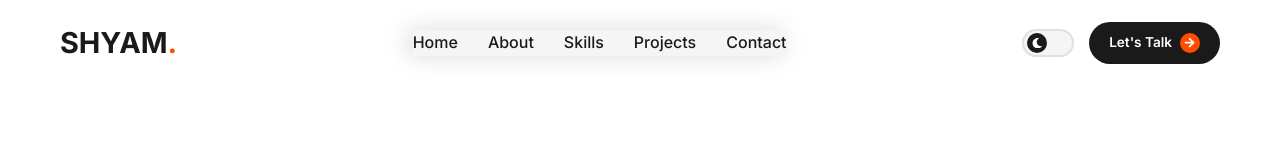
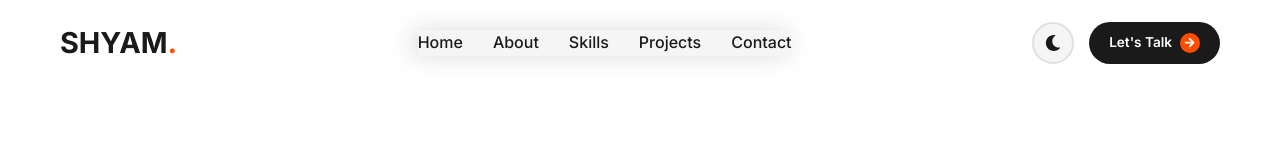
Before and after one commit to ShyamCoder2024/Portfolio, a React (Vite) app: page / in a window 1280 px wide. Shown: the top 160 px of the page. Built offline with nearby package versions, Linux system fonts and the light colour scheme.

Commit message:
Simple theme toggle with smooth fill animation

```diff
--- a/src/components/Header.css
+++ b/src/components/Header.css
@@ -74,50 +74,60 @@
 }
 
 .theme-toggle {
-    background: transparent;
-    border: none;
-    padding: 0;
+    position: relative;
+    width: 42px;
+    height: 42px;
+    border-radius: 50%;
+    background: var(--card-bg);
+    border: 2px solid var(--border-color);
     cursor: pointer;
     flex-shrink: 0;
+    overflow: hidden;
+    transition: all 0.4s cubic-bezier(0.4, 0, 0.2, 1);
 }
 
-.toggle-track {
-    display: flex;
-    align-items: center;
-    width: 52px;
-    height: 28px;
-    background: var(--card-bg);
-    border: 2px solid var(--border-color);
-    border-radius: 20px;
-    padding: 3px;
-    transition: all 0.3s cubic-bezier(0.4, 0, 0.2, 1);
+.theme-toggle::before {
+    content: '';
+    position: absolute;
+    top: 50%;
+    left: 50%;
+    width: 0;
+    height: 0;
+    background: var(--text-color);
+    border-radius: 50%;
+    transform: translate(-50%, -50%);
+    transition: all 0.4s cubic-bezier(0.4, 0, 0.2, 1);
 }
 
-.toggle-thumb {
+.theme-toggle.dark::before {
+    width: 100%;
+    height: 100%;
+}
+
+.toggle-icon {
+    position: relative;
+    z-index: 1;
     display: flex;
     align-items: center;
     justify-content: center;
-    width: 20px;
-    height: 20px;
-    background: var(--text-color);
-    border-radius: 50%;
-    color: var(--bg-color);
-    font-size: 0.65rem;
-    transition: all 0.3s cubic-bezier(0.4, 0, 0.2, 1);
-    transform: translateX(0);
+    width: 100%;
+    height: 100%;
+    font-size: 1rem;
+    color: var(--text-color);
+    transition: all 0.3s ease;
 }
 
-.theme-toggle.dark .toggle-thumb {
-    transform: translateX(22px);
-    background: var(--accent-color);
+.theme-toggle.dark .toggle-icon {
+    color: var(--bg-color);
 }
 
-.theme-toggle:hover .toggle-track {
+.theme-toggle:hover {
     border-color: var(--accent-color);
+    transform: scale(1.05);
 }
 
-.theme-toggle:active .toggle-thumb {
-    width: 24px;
+.theme-toggle:active {
+    transform: scale(0.95);
 }
 
 /* Header CTA Button - Consistent with btn-primary */
--- a/src/components/Header.jsx
+++ b/src/components/Header.jsx
@@ -72,14 +72,12 @@ const Header = () => {
 
                 <div className="header-right">
                     <button
-                        className={`theme-toggle ${isDark ? 'dark' : 'light'}`}
+                        className={`theme-toggle ${isDark ? 'dark' : ''}`}
                         onClick={toggleTheme}
                         aria-label="Toggle theme"
                     >
-                        <span className="toggle-track">
-                            <span className="toggle-thumb">
-                                {isDark ? <FaSun /> : <FaMoon />}
-                            </span>
+                        <span className="toggle-icon">
+                            {isDark ? <FaSun /> : <FaMoon />}
                         </span>
                     </button>
                     <a href="#contact" className="header-cta">
```
